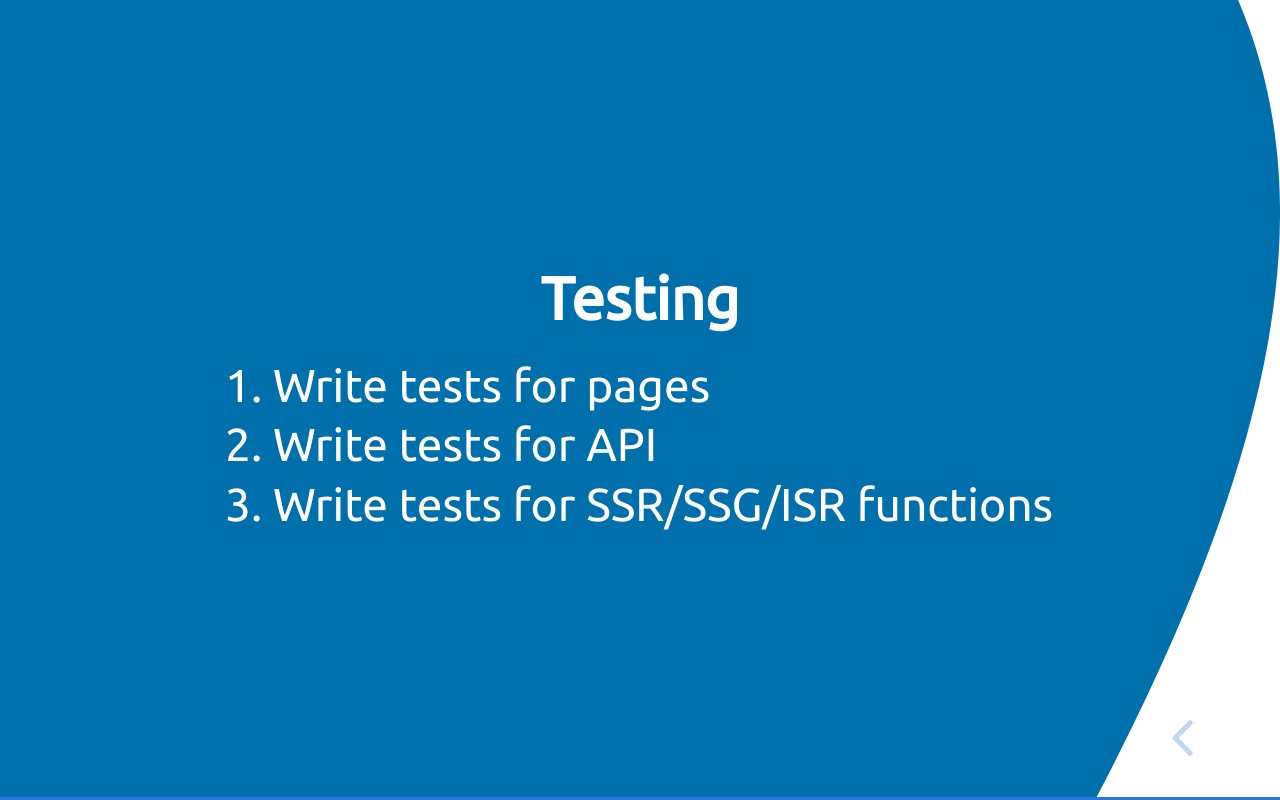
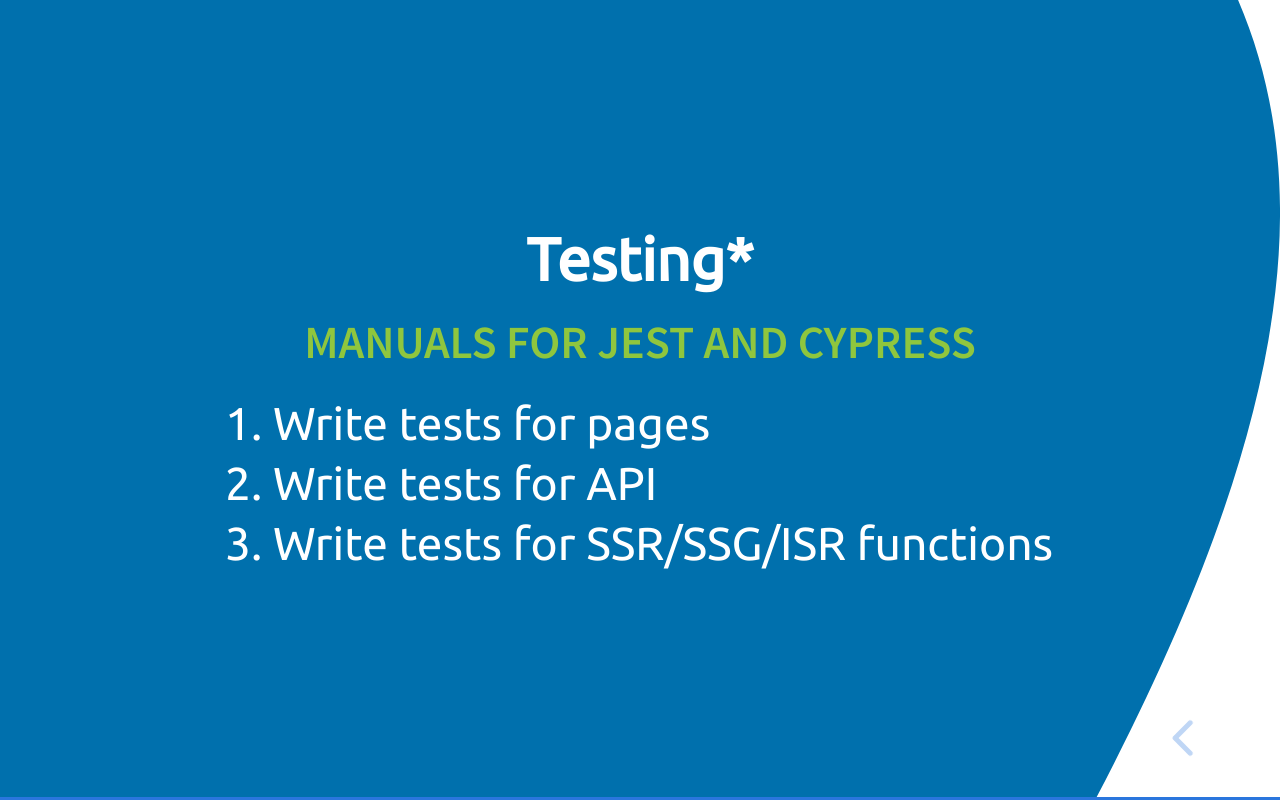
Before and after one commit to devonfw-react-training/devonfw-nextjs-training, a plain HTML site: page exercises/index.html in a window 1280 px wide. Both pictures are taken after a click on the link "Testing (Next.js)". Drawn offline with nearby package versions, Linux system fonts and the light colour scheme.

Commit message:
Ex 4: Testing

```diff
--- a/exercises/index.html
+++ b/exercises/index.html
@@ -547,7 +547,8 @@
             <section id="testing">
                 <section
                     data-background-image="../common/img/shapes/Fixed_Shape_3_SVG/Fixed_Shape_3_CapgeminiBlue_RGB.svg">
-                    <h3 class="white" style="text-transform: none">Testing</h3>
+                    <h3 class="white" style="text-transform: none">Testing*</h3>
+                    <h5><a href="https://nextjs.org/docs/testing">Manuals for Jest and Cypress</a></h5>
                     <ol class="white">
                         <li>
                             Write tests for pages
```
